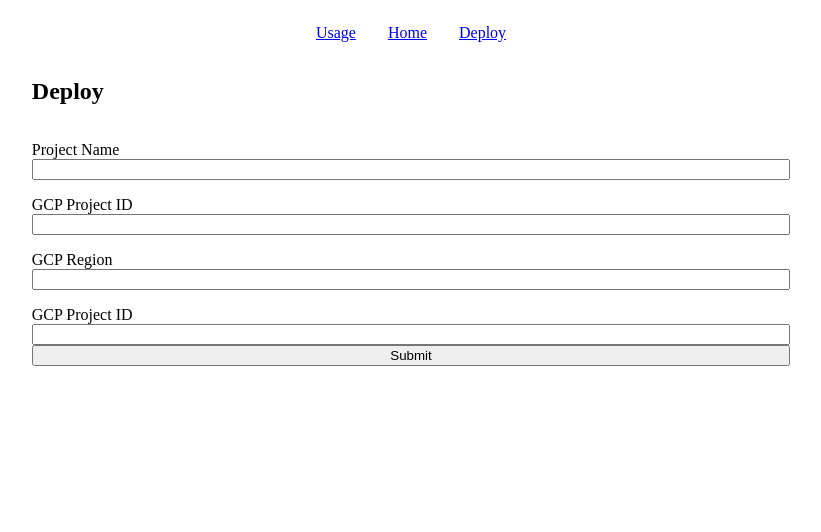
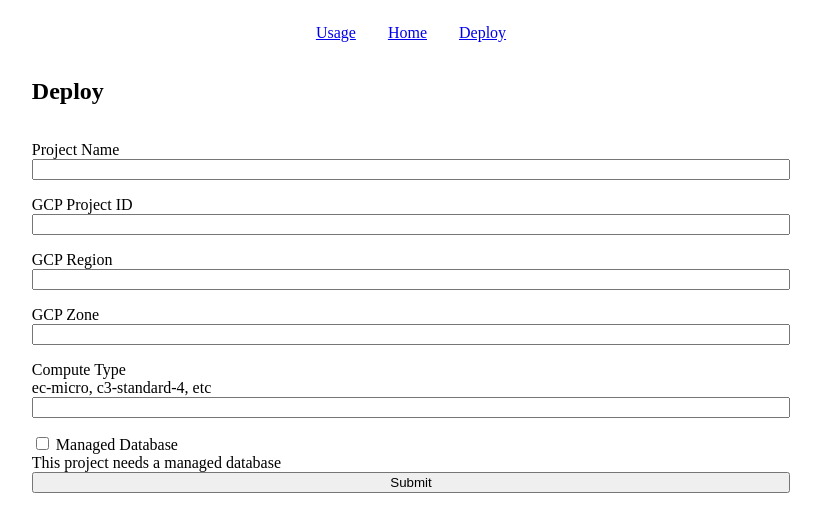
Before and after one commit to hexadecimalDinosaur/htv8, a Flask app: page /deploy/ in a window 1280 px wide. Shown: the top 532 px of the page, without its empty margins (229-1050 px from the left). Run offline with Flask 3, Linux system fonts and the light colour scheme; parts of the project's set-up code (start-up, migrations or seed data) failed here and were passed over.

Commit message:
Add more gen_bundle parameters to the deploy form

```diff
--- a/static/style.css
+++ b/static/style.css
@@ -27,6 +27,6 @@ nav > ul > li {
     flex-direction: column;
 }
 
-#deploy-form > label {
+#deploy-form > label, .form-checkbox {
     margin-top: 1rem;
 }
--- a/templates/deploy.html
+++ b/templates/deploy.html
@@ -11,8 +11,16 @@
     <input name="gcp_project_id" id="gcp-project-id" required>
     <label for="gcp-region">GCP Region</label>
     <input name="gcp_region" id="gcp-region" required>
-    <label for="gcp-project-id">GCP Project ID</label>
-    <input name="gcp_project_id" id="gcp-project-id" required>
+    <label for="gcp-zone">GCP Zone</label>
+    <input name="gcp_zone" id="gcp-zone" required>
+    <label for="compute_type">Compute Type</label>
+    ec-micro, c3-standard-4, etc
+    <input name="compute_type" id="compute-type" required>
+    <div class="form-checkbox">
+        <input name="managed_db" id="managed-id" type="checkbox" required>
+        <label for="managed_db"  required>Managed Database</label>
+    </div>
+        This project needs a managed database
     <button type="submit" value="Submit" >Submit</button>
   </form>
 {% endblock %}
```
